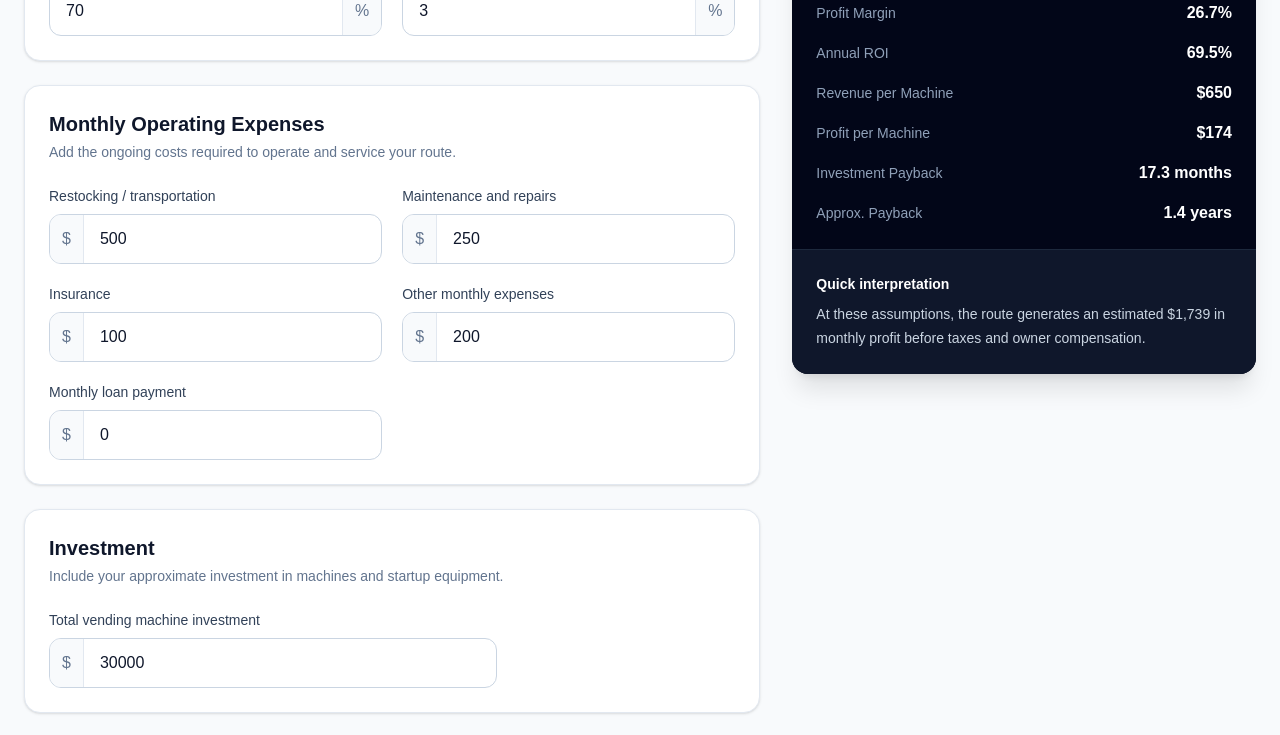
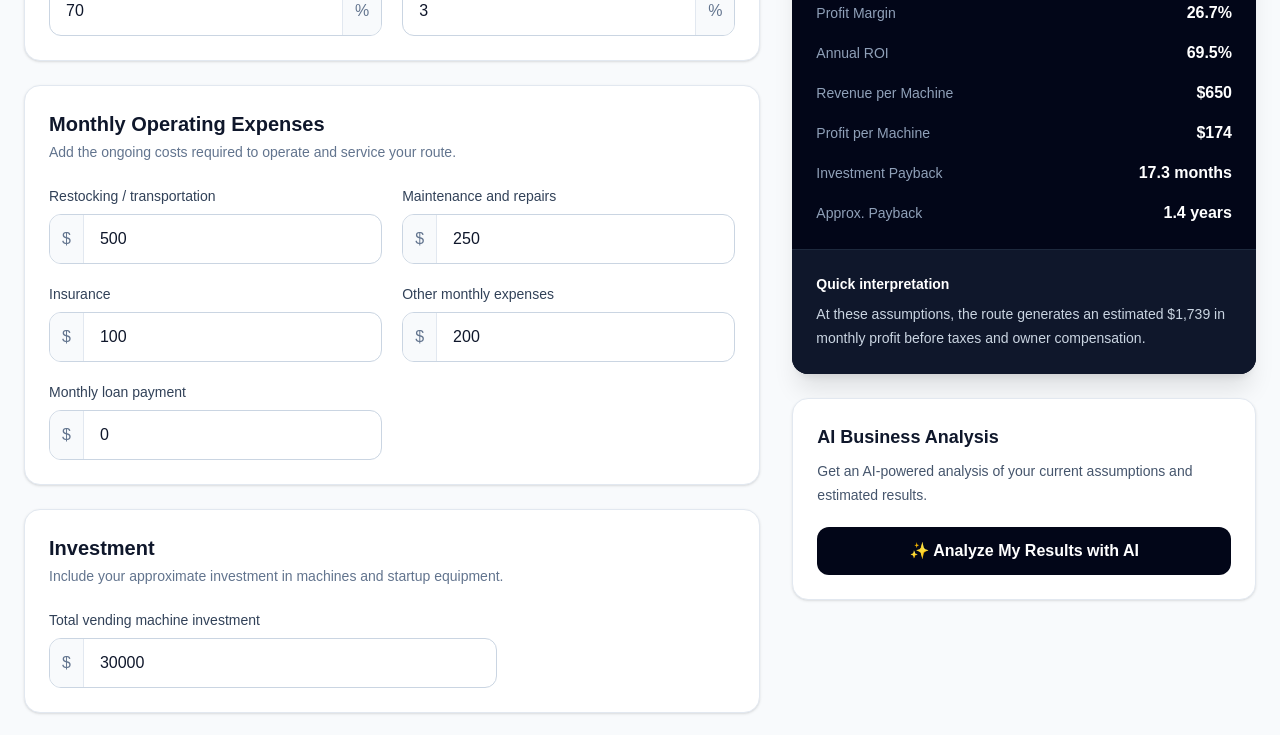
Before and after one commit to michaelansara72-admin/biztoollab, a Next.js app: page /calculators/vending-machine-profit-calculator in a window 1280 px wide. Shown: the part 855-1590 px from the top of the page. Built offline with nearby package versions, Linux system fonts and the light colour scheme.

Commit message:
Add AI analysis to vending machine calculator

```diff
--- a/src/app/api/ai/analyze/route.ts
+++ b/src/app/api/ai/analyze/route.ts
@@ -8,7 +8,10 @@ type AnalyzeRequest = {
   results?: Record<string, unknown>;
 };
 
-const supportedTools = ["laundromat-profit"];
+const supportedTools = [
+  "laundromat-profit",
+  "vending-machine-profit",
+];
 const rateLimitMap = new Map<string, number[]>();
 
 const RATE_LIMIT_WINDOW_MS = 60_000;
--- a/src/app/calculators/vending-machine-profit-calculator/page.tsx
+++ b/src/app/calculators/vending-machine-profit-calculator/page.tsx
@@ -1,9 +1,17 @@
 "use client";
-
+import AIAnalysisPanel from "@/components/ai/AIAnalysisPanel";
+import { useAIAnalysis } from "@/hooks/useAIAnalysis";
 import { useMemo, useState } from "react";
 import Link from "next/link";
 
-export default function VendingMachineProfitCalculator() {
+export default function VendingMachineProfitCalculator()
+{  const {
+    analysis: aiAnalysis,
+    loading: aiLoading,
+    error: aiError,
+    cooldown: aiCooldown,
+    analyze: runAIAnalysis,
+  } = useAIAnalysis();
   const [machineCount, setMachineCount] = useState(10);
   const [salesPerMachine, setSalesPerMachine] = useState(650);
   const [productCostPercent, setProductCostPercent] = useState(45);
@@ -349,7 +357,8 @@ export default function VendingMachineProfitCalculator() {
         </div>
 
         <aside>
-          <div className="sticky top-6 overflow-hidden rounded-2xl bg-slate-950 text-white shadow-xl">
+  <div className="sticky top-6 space-y-6">
+    <div className="overflow-hidden rounded-2xl bg-slate-950 text-white shadow-xl">
             <div className="border-b border-slate-800 p-6">
               <p className="text-sm font-semibold uppercase tracking-widest text-slate-400">
                 Estimated Results
@@ -447,7 +456,35 @@ export default function VendingMachineProfitCalculator() {
               </p>
             </div>
           </div>
-        </aside>
+                    <AIAnalysisPanel
+            analysis={aiAnalysis}
+            loading={aiLoading}
+            error={aiError}
+            cooldown={aiCooldown}
+            onAnalyze={() =>
+              runAIAnalysis({
+                tool: "vending-machine-profit",
+                analysisType: "business-opportunity",
+                inputs: {
+                  machineCount,
+                  salesPerMachine,
+                  productCostPercent,
+                  locationCommissionPercent,
+                  cardSalesPercent,
+                  cardProcessingPercent,
+                  restockingCost,
+                  maintenanceCost,
+                  insuranceCost,
+                  otherExpenses,
+                  machineInvestment,
+                  monthlyLoanPayment,
+                },
+                results,
+              })
+            }
+          />
+  </div>
+</aside>
       </section>
 
       <section className="border-t border-slate-200 bg-white">
```
